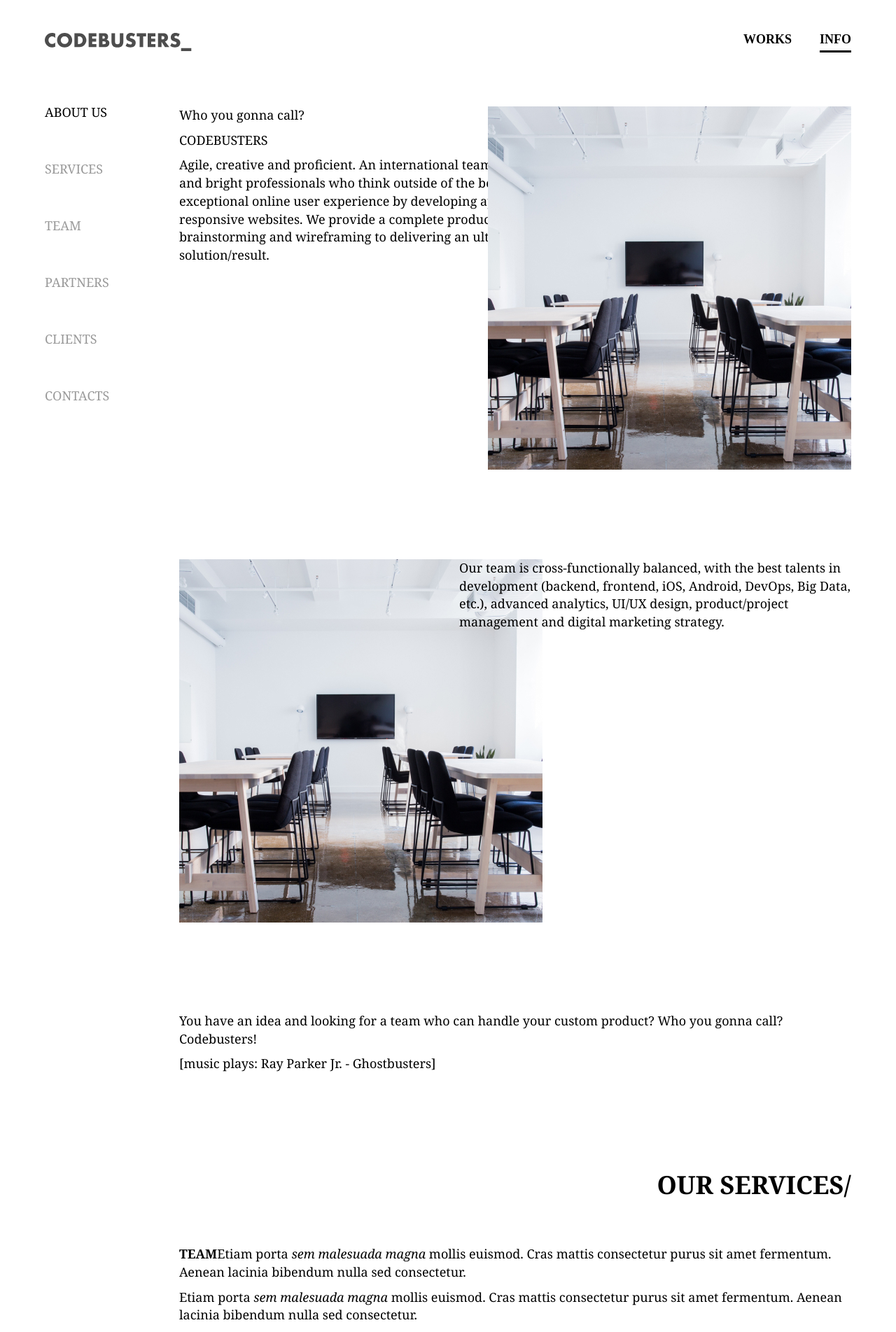
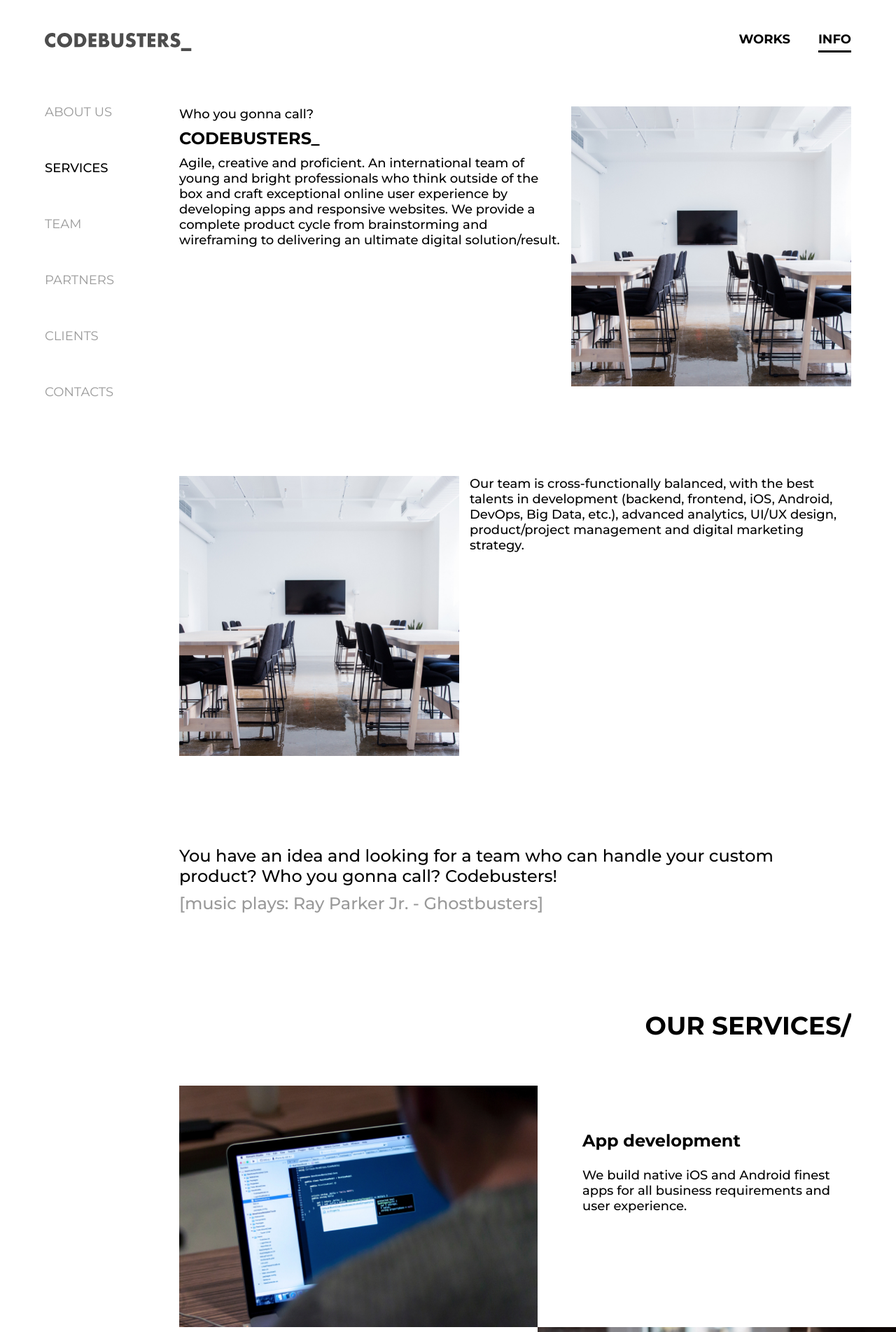
Before and after one commit to simb4/codebusters-website, a PHP site: page / in a window 1280 px wide. Shown: the top 1903 px of the page at 70% size. Run offline with PHP 8.4, Linux system fonts and the light colour scheme; some libraries are stand-ins or nearby versions.

Commit message:
finished services

```diff
--- a/index.html
+++ b/index.html
@@ -16,7 +16,9 @@
 
     <!-- Custom styles for this template -->
     <link href="style.css" rel="stylesheet">
-
+    <link href="https://fonts.googleapis.com/css?family=Montserrat:bold" rel="stylesheet">
+    <link href="https://fonts.googleapis.com/css?family=Montserrat:500" rel="stylesheet">
+    <link href="https://fonts.googleapis.com/css?family=Montserrat" rel="stylesheet">
 
     <!-- HTML5 shim and Respond.js for IE8 support of HTML5 elements and media queries -->
     <!--[if lt IE 9]>
@@ -29,7 +31,7 @@
 
     <div class="container cb-header">
       <div class="cb-logo">
-        <a href="#"><img src="cb-logo.svg" alt=""></img></a>
+        <a href="#"><img class="fullwidth" src="cb-logo.svg" alt=""></img></a>
       </div>
       <div class="cb-navs">
         <a class="cb-nav-item" href="#">WORKS</a>
@@ -39,6 +41,7 @@
 
     <div class="container">
       <div class="row">
+        <!--sidebar -->
         <div id="sidebar-anchor"></div>
         <div class="col-sm-2 cb-sidebar" id="sidebar">
           <ol class="list-unstyled">
@@ -50,6 +53,7 @@
             <li class="cb-sidebar-section"><a href="#contacts">contacts</a></li>
           </ol>
         </div><!-- /.cb-sidebar -->
+
         <div class="col-sm-offset-2 col-sm-10">
           <div class="cb-main">
             <!-- about -->
@@ -57,7 +61,7 @@
               <div class="col-sm-12 about1">
                 <div class="col-sm-7">
                   <p class="section-text">Who you gonna call?</p>
-                  <p class="section-title">CODEBUSTERS</p>
+                  <p class="section-title">CODEBUSTERS_</p>
                   <p class="section-text">Agile, creative and proficient.
                   An international team of young and bright professionals who think outside of the box and craft exceptional online user experience by developing apps and responsive websites.
                   We provide a complete product cycle from brainstorming and wireframing to delivering an ultimate digital solution/result.
@@ -80,15 +84,103 @@
                 <div class="col-sm-12">
                   <p class="section-text">You have an idea and looking for a team who can handle your custom product? Who you gonna call? Codebusters!
                   </p>
-                  <p>[music plays: Ray Parker Jr. - Ghostbusters] </p>
+                  <p class="hint-text">[music plays: Ray Parker Jr. - Ghostbusters] </p>
                 </div>
               </div>
             </div>
             <!-- services -->
             <div class="cb-main-section" id="services">
               <div class="main-section-title"> our services/ </div>
-              <div class=""></div>
             </div>
+          </div>
+        </div>
+      </div>
+    </div>
+    <div class="container noright">
+      <div class="row">
+          <div class="cb-main">
+            <!-- services -->
+            <div class="cb-main-section" id="services1">
+
+              <div class="service-section">
+                <div class="subsection">
+                  <img class="fullwidth" src="img/services_app.jpg" alt="" />
+                </div>
+                <div class="subsection">
+                  <div class="subsection-text">
+                    <p class="title"> App development </p>
+                    <p class="text"> We build native iOS and Android finest apps for all business requirements and user experience. </p>
+                  </div>
+                </div>
+              </div>
+
+              <div class="service-section">
+                <div class="subsection">
+                  <div class="subsection-text">
+                    <p class="title"> Web development </p>
+                    <p class="text"> We develop bespoke and in-house web systems for any business requirements, from SMB to enterprise and official government bodies. </p>
+                  </div>
+                </div>
+                <div class="subsection">
+                  <img class="fullwidth" src="img/services_web.jpg" alt="" />
+                </div>
+              </div>
+
+              <div class="service-section">
+                <div class="subsection">
+                  <img class="fullwidth" src="img/services_ui.jpg" alt="" />
+                </div>
+                <div class="subsection">
+                  <div class="subsection-text">
+                    <p class="title"> UI/UX design </p>
+                    <p class="text"> For web and app design process, we can help you to define the types of users who visit your business, where and how they will want to navigate to and what is the call of action. We can then plan user pathways with wireframing that supports clear messaging and an outstanding user experience. </p>
+                  </div>
+                </div>
+              </div>
+
+              <div class="service-section">
+                <div class="subsection">
+                  <div class="subsection-text">
+                    <p class="title"> Digital Marketing </p>
+                    <p class="text"> Your online presence might only be the first step. We can help to optimize your online marketing campaigns by getting the rights audience, implementing and triggering the right pixels, adjusting correct floodlight activities and analyzing the data. All this to build brand loyalty and deliver measurable results. </p>
+                  </div>
+                </div>
+                <div class="subsection">
+                  <img class="fullwidth" src="img/services_marketing.jpg" alt="" />
+                </div>
+              </div>
+
+              <div class="service-section">
+                <div class="subsection">
+                  <img class="fullwidth" src="img/services_prototype.jpg" alt="" />
+                </div>
+                <div class="subsection">
+                  <div class="subsection-text">
+                    <p class="title"> Prototype </p>
+                    <p class="text"> We craft a prototype of your idea and bring it to life, which enables you to visualise your app or functional website to gain significant feedback from potential users. </p>
+                  </div>
+                </div>
+              </div>
+
+              <div class="service-section">
+                <div class="subsection">
+                  <div class="subsection-text">
+                    <p class="title"> Consulting </p>
+                    <p class="text"> Talk to us about your next big idea confidentially and we can accurately advise you on how to make the right approach and get your niche market. </p>
+                  </div>
+                </div>
+                <div class="subsection">
+                  <img class="fullwidth" src="img/services_consulting.jpg" alt="" />
+                </div>
+              </div>
+            </div>
+          </div>
+      </div>
+    </div>
+    <div class="container">
+      <div class="row">
+        <div class="col-sm-offset-2 col-sm-10">
+          <div class="cb-main">
             <!-- team -->
             <div class="cb-main-section" id="team">
               <p><b>TEAM</b>Etiam porta <em>sem malesuada magna</em> mollis euismod. Cras mattis consectetur purus sit amet fermentum. Aenean lacinia bibendum nulla sed consectetur.</p>
--- a/style.css
+++ b/style.css
@@ -3,10 +3,9 @@
  */
 
 body {
-  font-family: Georgia, "Times New Roman", Times, Montserrat, serif;
+  font-family: 'Montserrat', sans-serif;
   color: #000;
 }
-
 
 /*
  * Override Bootstrap's default container.
@@ -29,7 +28,9 @@ div[class*="col-"] {
 .row {
   margin: 0;
 }
-
+.fullwidth {
+  width: 100%;
+}
 /*
  * HEADER/header
  */
@@ -103,6 +104,7 @@ div[class*="col-"] {
 }
 .cb-sidebar-section.active a {
   color: #000;
+  font-weight: 500;
 }
 
 /*
@@ -111,8 +113,10 @@ div[class*="col-"] {
 
 .cb-main {
   font-size: 18px;
+  font-style: normal;
+  line-height: normal;
+  font-weight: 500;
   padding: 0;
-  margin-bottom: 200px;
 }
 
 .cb-main-section {
@@ -125,6 +129,9 @@ div[class*="col-"] {
 .cb-main-section .about3{
   margin-bottom: 128px;
 }
+#about img {
+  width: 100%;
+}
 #about .about1 {
   margin-top: 32px;
 }
@@ -132,6 +139,27 @@ div[class*="col-"] {
   object-fit: contain;
   float: right;
 }
+.about1 .section-text {
+  margin-right: 15px;
+}
+.about2 .section-text {
+  margin-left: 15px;
+}
+.section-title {
+  font-style: bold;
+  font-weight: bolder;
+  font-size: 24px;
+  line-height: 28px;
+}
+
+.about3 {
+  font-size: 24px;
+}
+.about3 .hint-text {
+  color: rgba(0,0,0,0.4);
+}
+
+/* services */
 .main-section-title {
   text-align: right;
   text-transform: uppercase;
@@ -140,12 +168,32 @@ div[class*="col-"] {
   font-weight: bold;
   margin-bottom: 64px;
 }
+.container.noright {
+  margin-left: 20%;
+  margin-right: 0;
+  width: 80%;
+}
+.service-section {
+  width: 100%;
+  display: flex;
+}
+.subsection {
+  width: 50%;
+  flex: 1;
+}
+.subsection-text {
+  padding: 64px;
+}
+.subsection-text .title {
+  font-weight: bold;
+  font-size: 24px;
+  margin-bottom: 24px;
+}
 
 
 /*
  * Footer
  */
-
 .cb-footer {
   z-index: 1000;
   padding: 65px 0;
```
